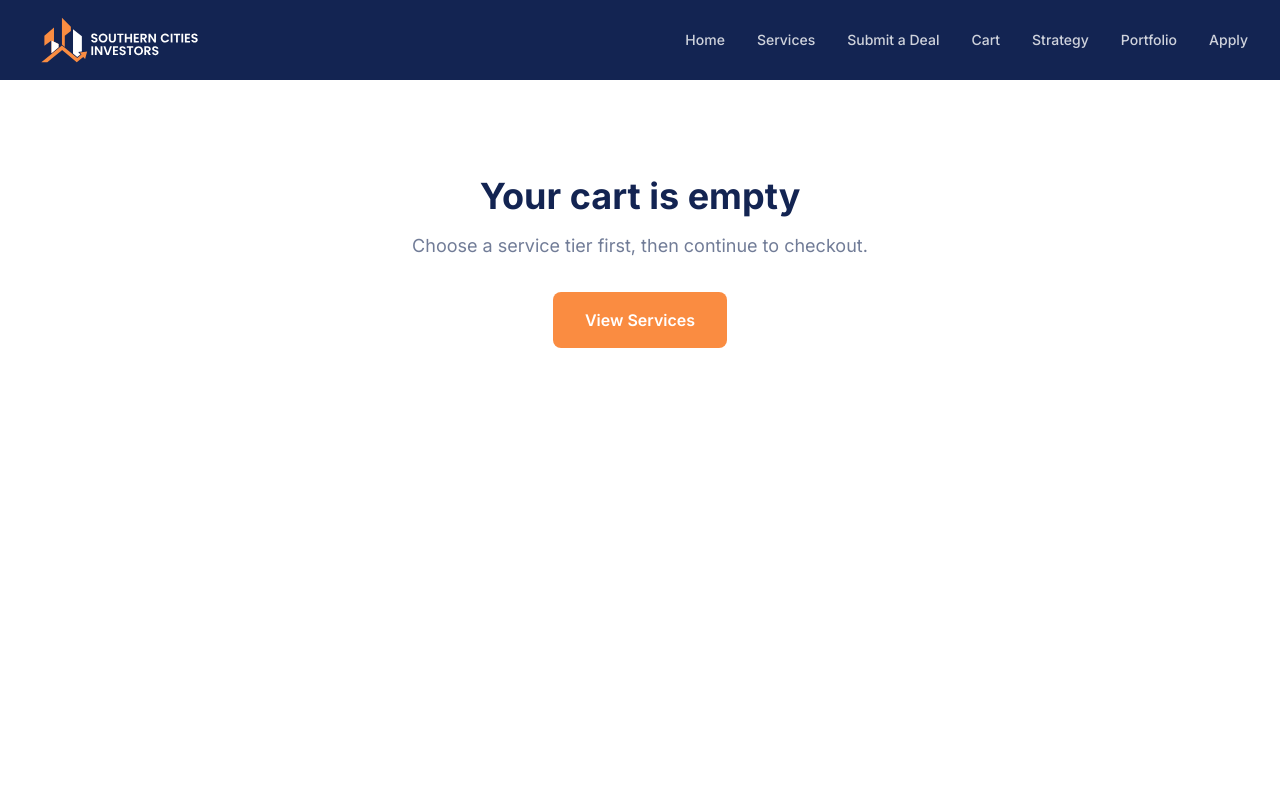
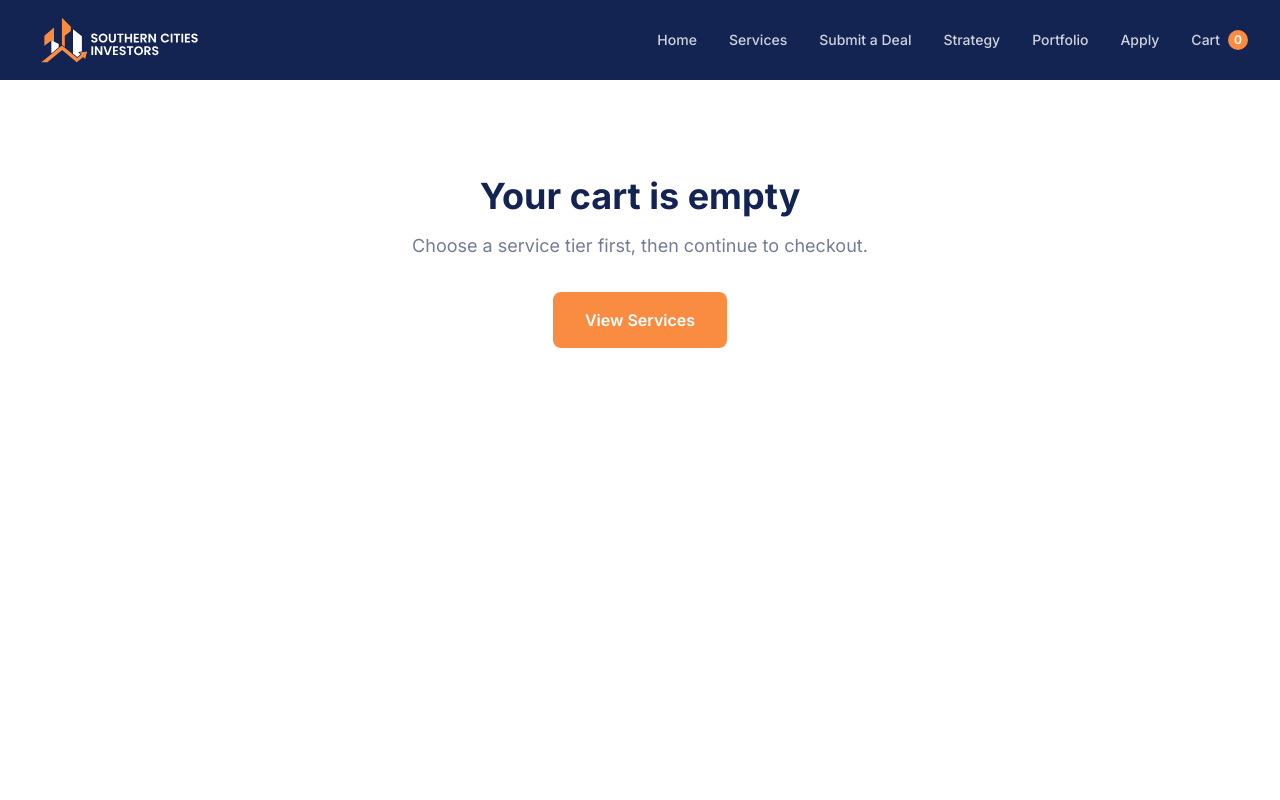
Before and after one commit to ashersoutherncities-art/southern-cities-investors, a Next.js app: page /cart in a window 1280 px wide. Shown: the top 800 px of the page. Built offline with nearby package versions, Linux system fonts and the light colour scheme.

Commit message:
Use URL-based cart state with cart badge

```diff
--- a/app/services/tier-1/page.tsx
+++ b/app/services/tier-1/page.tsx
@@ -1,12 +1,6 @@
 "use client";
 
 import Link from "next/link";
-
-function addTierToCart() {
-  if (typeof window !== 'undefined') {
-    window.localStorage.setItem('sci-cart-tier', 'tier-1');
-  }
-}
 
 export default function Tier1Page() {
   return (
@@ -251,8 +245,7 @@ export default function Tier1Page() {
             {/* CTA */}
             <div className="text-center">
               <Link
-                href="/cart?tier=tier-1"
-                onClick={addTierToCart}
+                href="/cart?cart=tier-1"
                 className="inline-flex items-center justify-center px-8 py-4 bg-orange hover:bg-orange/90 text-white font-semibold rounded-lg transition-colors"
               >
                 Add to Cart
--- a/app/services/tier-2/page.tsx
+++ b/app/services/tier-2/page.tsx
@@ -1,12 +1,6 @@
 "use client";
 
 import Link from "next/link";
-
-function addTierToCart() {
-  if (typeof window !== 'undefined') {
-    window.localStorage.setItem('sci-cart-tier', 'tier-2');
-  }
-}
 
 export default function Tier2Page() {
   return (
@@ -230,8 +224,7 @@ export default function Tier2Page() {
             {/* CTA */}
             <div className="text-center">
               <Link
-                href="/cart?tier=tier-2"
-                onClick={addTierToCart}
+                href="/cart?cart=tier-2"
                 className="inline-flex items-center justify-center px-8 py-4 bg-orange hover:bg-orange/90 text-white font-semibold rounded-lg transition-colors"
               >
                 Add to Cart
--- a/app/services/tier-3/page.tsx
+++ b/app/services/tier-3/page.tsx
@@ -1,12 +1,6 @@
 "use client";
 
 import Link from "next/link";
-
-function addTierToCart() {
-  if (typeof window !== 'undefined') {
-    window.localStorage.setItem('sci-cart-tier', 'tier-3');
-  }
-}
 
 export default function Tier3Page() {
   return (
@@ -302,8 +296,7 @@ export default function Tier3Page() {
             {/* CTA */}
             <div className="text-center">
               <Link
-                href="/cart?tier=tier-3"
-                onClick={addTierToCart}
+                href="/cart?cart=tier-3"
                 className="inline-flex items-center justify-center px-8 py-4 bg-orange hover:bg-orange/90 text-white font-semibold rounded-lg transition-colors"
               >
                 Add to Cart
--- a/components/CartContent.tsx
+++ b/components/CartContent.tsx
@@ -1,42 +1,16 @@
 "use client";
 
 import Link from "next/link";
-import { useEffect, useMemo, useState } from "react";
+import { useMemo } from "react";
 import { useSearchParams } from "next/navigation";
 import PaymentForm from "@/components/PaymentForm";
-
-const TIERS: Record<string, { name: string; priceLabel: string; description: string }> = {
-  "tier-1": {
-    name: "Hands-Off Capital",
-    priceLabel: "$1,699/month",
-    description: "For investors who want execution without becoming the operator.",
-  },
-  "tier-2": {
-    name: "Learning Operator",
-    priceLabel: "$1,500/month",
-    description: "For investors who want deal flow, execution support, and real-world coaching.",
-  },
-  "tier-3": {
-    name: "Scaling Partner",
-    priceLabel: "$3,000/month",
-    description: "For active operators who need stronger infrastructure and leverage to scale.",
-  },
-};
+import { CART_QUERY_KEY, CART_TIERS, parseCartParam, buildCartHref } from "@/lib/cart";
 
 export default function CartContent() {
   const searchParams = useSearchParams();
-  const [storedTier, setStoredTier] = useState('');
-  const queryTier = searchParams.get("tier") || "";
-
-  useEffect(() => {
-    if (typeof window !== 'undefined') {
-      const cartTier = window.localStorage.getItem('sci-cart-tier') || '';
-      if (cartTier) setStoredTier(cartTier);
-    }
-  }, []);
-
-  const tier = queryTier || storedTier;
-  const selectedTier = useMemo(() => TIERS[tier], [tier]);
+  const cartItems = useMemo(() => parseCartParam(searchParams.get(CART_QUERY_KEY)), [searchParams]);
+  const selectedTierKey = cartItems[0] || searchParams.get("tier") || "";
+  const selectedTier = useMemo(() => CART_TIERS[selectedTierKey], [selectedTierKey]);
 
   if (!selectedTier) {
     return (
@@ -94,9 +68,12 @@ export default function CartContent() {
               </div>
             </div>
 
-            <div className="mt-8 pt-6 border-t border-navy/10">
+            <div className="mt-8 pt-6 border-t border-navy/10 flex items-center justify-between gap-4">
               <Link href="/services" className="text-sm font-medium text-navy hover:text-orange transition-colors">
                 Back to services
+              </Link>
+              <Link href={buildCartHref([])} className="text-sm font-medium text-navy/60 hover:text-orange transition-colors">
+                Clear cart
               </Link>
             </div>
           </div>
--- /dev/null
+++ b/components/CartNavLink.tsx
@@ -0,0 +1,33 @@
+"use client";
+
+import Link from "next/link";
+import { useMemo } from "react";
+import { useSearchParams } from "next/navigation";
+import { CART_QUERY_KEY, parseCartParam, buildCartHref } from "@/lib/cart";
+
+export default function CartNavLink({ mobile = false, onClick }: { mobile?: boolean; onClick?: () => void }) {
+  const searchParams = useSearchParams();
+  const cartItems = useMemo(() => parseCartParam(searchParams.get(CART_QUERY_KEY)), [searchParams]);
+  const cartHref = buildCartHref(cartItems);
+
+  if (mobile) {
+    return (
+      <Link
+        href={cartHref}
+        onClick={onClick}
+        className="block py-2 px-0 text-sm font-medium text-white/80 hover:text-orange transition-colors"
+      >
+        Cart ({cartItems.length})
+      </Link>
+    );
+  }
+
+  return (
+    <Link href={cartHref} className="text-sm font-medium text-white/80 hover:text-orange transition-colors inline-flex items-center gap-2">
+      <span>Cart</span>
+      <span className="inline-flex min-w-5 h-5 px-1 items-center justify-center rounded-full bg-orange text-white text-xs font-semibold">
+        {cartItems.length}
+      </span>
+    </Link>
+  );
+}
--- a/components/Header.tsx
+++ b/components/Header.tsx
@@ -2,13 +2,13 @@
 
 import Link from "next/link";
 import Image from "next/image";
-import { useState } from "react";
+import { Suspense, useState } from "react";
+import CartNavLink from "@/components/CartNavLink";
 
 const navLinks = [
   { href: "/", label: "Home" },
   { href: "/services", label: "Services" },
   { href: "/submit-deal", label: "Submit a Deal" },
-  { href: "/cart", label: "Cart" },
   { href: "/strategy", label: "Strategy" },
   { href: "/portfolio", label: "Portfolio" },
   { href: "/contact", label: "Apply" },
@@ -43,6 +43,9 @@ export default function Header() {
                 {link.label}
               </Link>
             ))}
+            <Suspense fallback={<Link href="/cart" className="text-sm font-medium text-white/80 hover:text-orange transition-colors">Cart</Link>}>
+              <CartNavLink />
+            </Suspense>
           </nav>
 
           {/* Mobile toggle */}
@@ -89,6 +92,9 @@ export default function Header() {
                 {link.label}
               </Link>
             ))}
+            <Suspense fallback={<Link href="/cart" onClick={() => setMobileOpen(false)} className="block py-2 px-0 text-sm font-medium text-white/80 hover:text-orange transition-colors">Cart</Link>}>
+              <CartNavLink mobile onClick={() => setMobileOpen(false)} />
+            </Suspense>
           </nav>
         )}
       </div>
--- /dev/null
+++ b/lib/cart.ts
@@ -0,0 +1,30 @@
+export const CART_QUERY_KEY = 'cart';
+
+export const CART_TIERS: Record<string, { name: string; priceLabel: string; description: string }> = {
+  'tier-1': {
+    name: 'Hands-Off Capital',
+    priceLabel: '$1,699/month',
+    description: 'For investors who want execution without becoming the operator.',
+  },
+  'tier-2': {
+    name: 'Learning Operator',
+    priceLabel: '$1,500/month',
+    description: 'For investors who want deal flow, execution support, and real-world coaching.',
+  },
+  'tier-3': {
+    name: 'Scaling Partner',
+    priceLabel: '$3,000/month',
+    description: 'For active operators who need stronger infrastructure and leverage to scale.',
+  },
+};
+
+export function parseCartParam(value: string | null | undefined): string[] {
+  if (!value) return [];
+  return value.split(',').map((v) => v.trim()).filter((v) => !!CART_TIERS[v]);
+}
+
+export function buildCartHref(tiers: string[]): string {
+  const valid = tiers.filter((tier) => !!CART_TIERS[tier]);
+  if (!valid.length) return '/cart';
+  return `/cart?${CART_QUERY_KEY}=${encodeURIComponent(valid.join(','))}`;
+}
```
